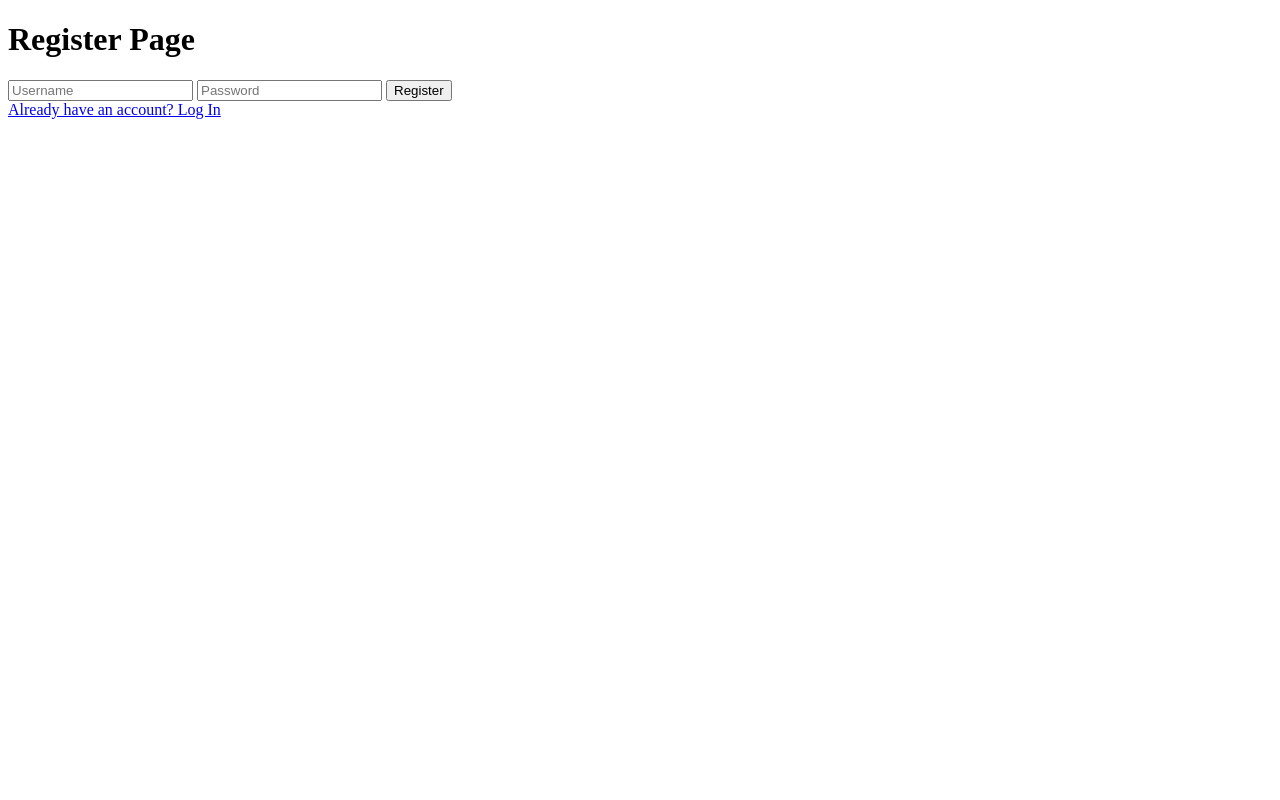
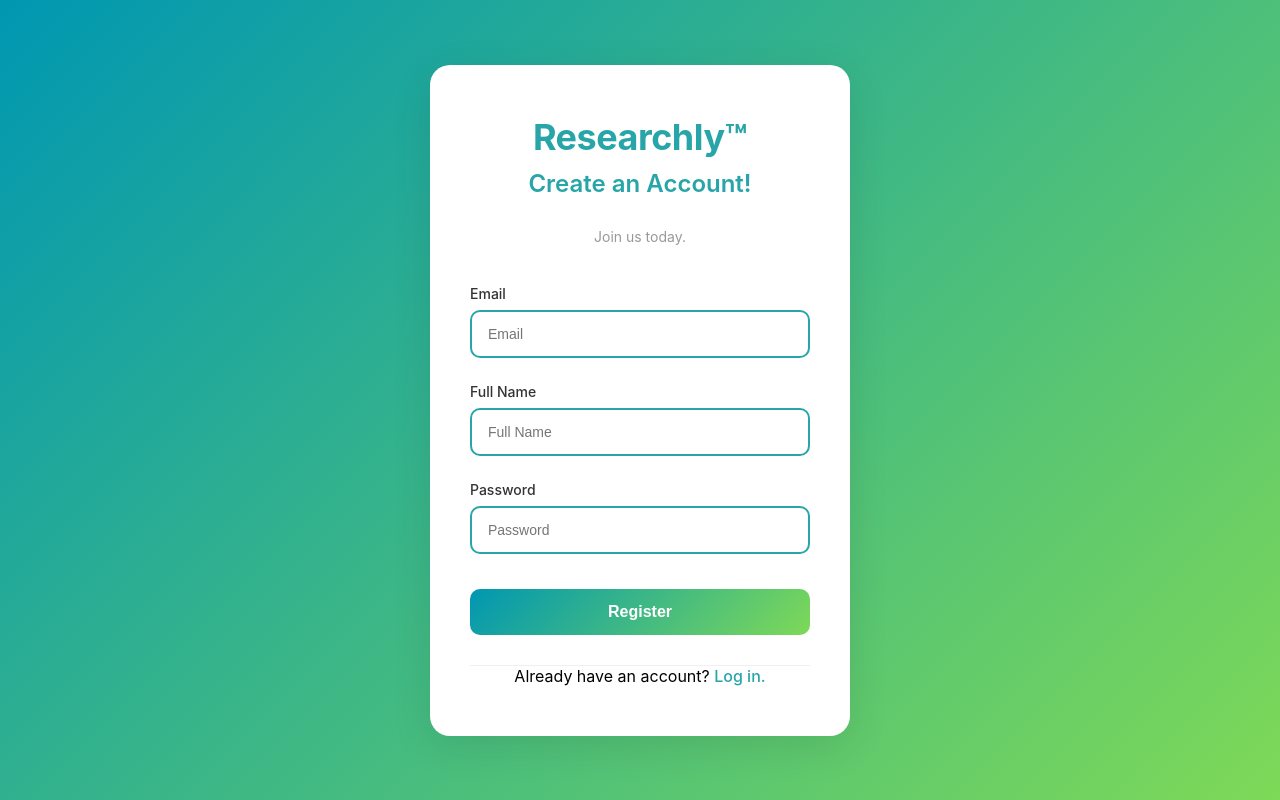
Before and after one commit to 4l3sh4/researchly, a Flask app: page /register in a window 1280 px wide. Run offline with Flask 3, Linux system fonts and the light colour scheme.

Commit message:
Did the base design hehe.

```diff
--- a/main.py
+++ b/main.py
@@ -22,8 +22,9 @@ login_manager.login_view = 'login'
 
 class User(db.Model, UserMixin):
     id = db.Column(db.Integer, primary_key=True)
-    username = db.Column(db.String(20), nullable=False, unique=True)
-    password = db.Column(db.String(80), nullable=False)
+    full_name = db.Column(db.String(80), nullable=False)
+    email = db.Column(db.String(255), nullable=False, unique=True)
+    password = db.Column(db.String(50), nullable=False)
 
 @login_manager.user_loader
 def load_user(user_id):
@@ -32,19 +33,20 @@ def load_user(user_id):
 
 
 class RegisterForm(FlaskForm):
-    username = StringField(validators=[InputRequired(), Length(min=4, max=20)], render_kw={"placeholder": "Username"})
-    password = PasswordField(validators=[InputRequired(), Length(min=4, max=20)], render_kw={"placeholder": "Password"})
+    email = StringField(validators=[InputRequired(), Length(min=4, max=255)], render_kw={"placeholder": "Email"})
+    password = PasswordField(validators=[InputRequired(), Length(min=4, max=50)], render_kw={"placeholder": "Password"})
+    full_name = StringField(validators=[InputRequired(), Length(min=4, max=80)], render_kw={"placeholder": "Full Name"})
     submit = SubmitField("Register")
 
-    def validate_username(self, username):
-        existing_user_username = User.query.filter_by(username=username.data).first()
-        if existing_user_username:
-            raise ValidationError("That username already exists. Please choose a different one.")
+    def validate_email(self, email):
+        existing_user_email = User.query.filter_by(email=email.data).first()
+        if existing_user_email:
+            raise ValidationError("This email is already in use. Please type in the correct one or retry your password.")
 
 
 class LoginForm(FlaskForm):
-    username = StringField(validators=[InputRequired(), Length(min=4, max=20)], render_kw={"placeholder": "Username"})
-    password = PasswordField(validators=[InputRequired(), Length(min=4, max=20)], render_kw={"placeholder": "Password"})
+    email = StringField(validators=[InputRequired(), Length(min=4, max=255)], render_kw={"placeholder": "Email"})
+    password = PasswordField(validators=[InputRequired(), Length(min=4, max=50)], render_kw={"placeholder": "Password"})
     submit = SubmitField("Login")
 
 
@@ -59,7 +61,7 @@ def login():
     error_message = None
 
     if form.validate_on_submit():
-        user = User.query.filter_by(username=form.username.data).first()
+        user = User.query.filter_by(email=form.email.data).first()
         if user:
             if bcrypt.check_password_hash(user.password, form.password.data):
                 login_user(user)
@@ -67,7 +69,7 @@ def login():
             else:
                 error_message = "Invalid password. Please try again."
         else:
-            error_message = "Username does not exist. Please try again."
+            error_message = "This email has not registered. Please try again."
 
     return render_template('login.html', form=form, error_message=error_message)
 
@@ -91,7 +93,7 @@ def register():
 
     if form.validate_on_submit():
         hashed_pw = bcrypt.generate_password_hash(form.password.data).decode('utf-8')
-        new_user = User(username=form.username.data, password=hashed_pw)
+        new_user = User(full_name=form.full_name.data, email=form.email.data, password=hashed_pw)
 
         db.session.add(new_user)
         db.session.commit()
--- /dev/null
+++ b/static/css/register.css
@@ -0,0 +1,147 @@
+:root {
+    --accent-1: #7ed957;
+    --accent-2: #0097b2;
+    --font-1: #28a5a8;
+}
+
+* {
+    margin: 0;
+    padding: 0;
+    box-sizing: border-box;
+}
+
+body {
+    font-family: -apple-system, BlinkMacSystemFont, 'Segoe UI', Roboto, Oxygen, Ubuntu, Cantarell, sans-serif;
+    background: linear-gradient(135deg, var(--accent-2) 0%, var(--accent-1) 100%);
+    min-height: 100vh;
+    display: flex;
+    justify-content: center;
+    align-items: center;
+    padding: 20px;
+}
+
+.register-container {
+    background: white;
+    border-radius: 20px;
+    padding: 50px 40px;
+    box-shadow: 0 10px 40px rgba(0, 0, 0, 0.1);
+    max-width: 420px;
+    width: 100%;
+}
+
+.logo {
+    text-align: center;
+    margin-bottom: 30px;
+}
+
+.logo h1 {
+    font-size: 36px;
+    color: var(--font-1);
+    font-weight: 700;
+    margin-bottom: 10px;
+    letter-spacing: -0.5px;
+}
+
+.logo p {
+    font-size: 24px;
+    color: var(--font-1);
+    font-weight: 600;
+    margin-bottom: 15px;
+}
+
+.subtitle {
+    text-align: center;
+    color: #999;
+    font-size: 14px;
+    margin-bottom: 40px;
+}
+
+.form-group {
+    margin-bottom: 25px;
+}
+
+label {
+    display: block;
+    margin-bottom: 8px;
+    color: #333;
+    font-weight: 500;
+    font-size: 14px;
+}
+
+input[type="text"],
+input[type="password"],
+input[type="email"] {
+    width: 100%;
+    padding: 14px 16px;
+    border: 2px solid var(--font-1);
+    border-radius: 10px;
+    font-size: 14px;
+    transition: border-color 0.3s, box-shadow 0.3s;
+    background-color: #fff;
+}
+
+input[type="text"]:focus,
+input[type="password"]:focus,
+input[type="email"]:focus {
+    outline: none;
+    border-color: var(--accent-1);
+    box-shadow: 0 0 0 3px rgba(23, 162, 184, 0.1);
+}
+
+.error-message {
+    color: #dc3545;
+    font-size: 12px;
+    margin-top: 5px;
+    display: block;
+}
+
+input[type="submit"] {
+    width: 100%;
+    padding: 14px;
+    background: linear-gradient(135deg, var(--accent-2) 0%, var(--accent-1) 100%);
+    color: white;
+    border: none;
+    border-radius: 10px;
+    font-size: 16px;
+    font-weight: 600;
+    cursor: pointer;
+    transition: transform 0.2s, box-shadow 0.2s;
+    margin-top: 10px;
+}
+
+input[type="submit"]:hover {
+    transform: translateY(-2px);
+    box-shadow: 0 5px 20px rgba(23, 162, 184, 0.3);
+}
+
+input[type="submit"]:active {
+    transform: translateY(0);
+}
+
+.login-link {
+    text-align: center;
+    margin-top: 30px;
+    padding-top: 250x;
+    border-top: 1px solid #f0f0f0;
+}
+
+.login-link a {
+    color: var(--font-1);
+    text-decoration: none;
+    font-weight: 500;
+    transition: color 0.3s;
+}
+
+.login-link a:hover {
+    color: var(--accent-1);
+}
+
+.error-container {
+    background-color: #f8d7da;
+    color: #721c24;
+    padding: 12px;
+    border-radius: 8px;
+    margin-top: 15px;
+    font-size: 13px;
+    border: 1px solid #f5c6cb;
+}
--- a/templates/register.html
+++ b/templates/register.html
@@ -3,18 +3,52 @@
 <head>
     <meta charset="UTF-8">
     <meta name="viewport" content="width=device-width, initial-scale=1.0">
-    <title>Register</title>
+    <title>Register - Researchly</title>
+    <link rel="stylesheet" href="{{ url_for('static', filename='css/register.css') }}">
 </head>
 <body>
-    <h1>Register Page</h1>
+    <div class="register-container">
+        <div class="logo">
+            <h1>Researchly™</h1>
+            <p>Create an Account!</p>
+        </div>
+        <p class="subtitle">Join us today.</p>
 
-    <form method="POST" action="">
-        {{ form.hidden_tag() }}
-        {{ form.username }}
-        {{ form.password }}
-        {{ form.submit }}
-    </form>
+        <form method="POST" action="">
+            {{ form.hidden_tag() }}
 
-    <a href="{{url_for('login')}}">Already have an account? Log In</a><br>
+            <div class="form-group">
+                {{ form.email.label }}
+                {{ form.email(placeholder="Email", class="form-control") }}
+                {% if form.email.errors %}
+                    <span class="error-message">{{ form.email.errors[0] }}</span>
+                {% endif %}
+            </div>
+
+            <div class="form-group">
+                {{ form.full_name.label }}
+                {{ form.full_name(placeholder="Full Name", class="form-control") }}
+                {% if form.full_name.errors %}
+                    <span class="error-message">{{ form.full_name.errors[0] }}</span>
+                {% endif %}
+            </div>
+
+            <div class="form-group">
+                {{ form.password.label }}
+                {{ form.password(placeholder="Password", class="form-control") }}
+                {% if form.password.errors %}
+                    <span class="error-message">{{ form.password.errors[0] }}</span>
+                {% endif %}
+            </div>
+
+            <div class="form-group">
+                {{ form.submit(class="btn btn-primary") }}
+            </div>
+        </form>
+
+        <div class="login-link">
+            Already have an account? <a href="{{url_for('login')}}">Log in.</a>
+        </div>
+    </div>
 </body>
 </html>
```
Also changed, not shown: templates/login.html (+4 -4 lines).
